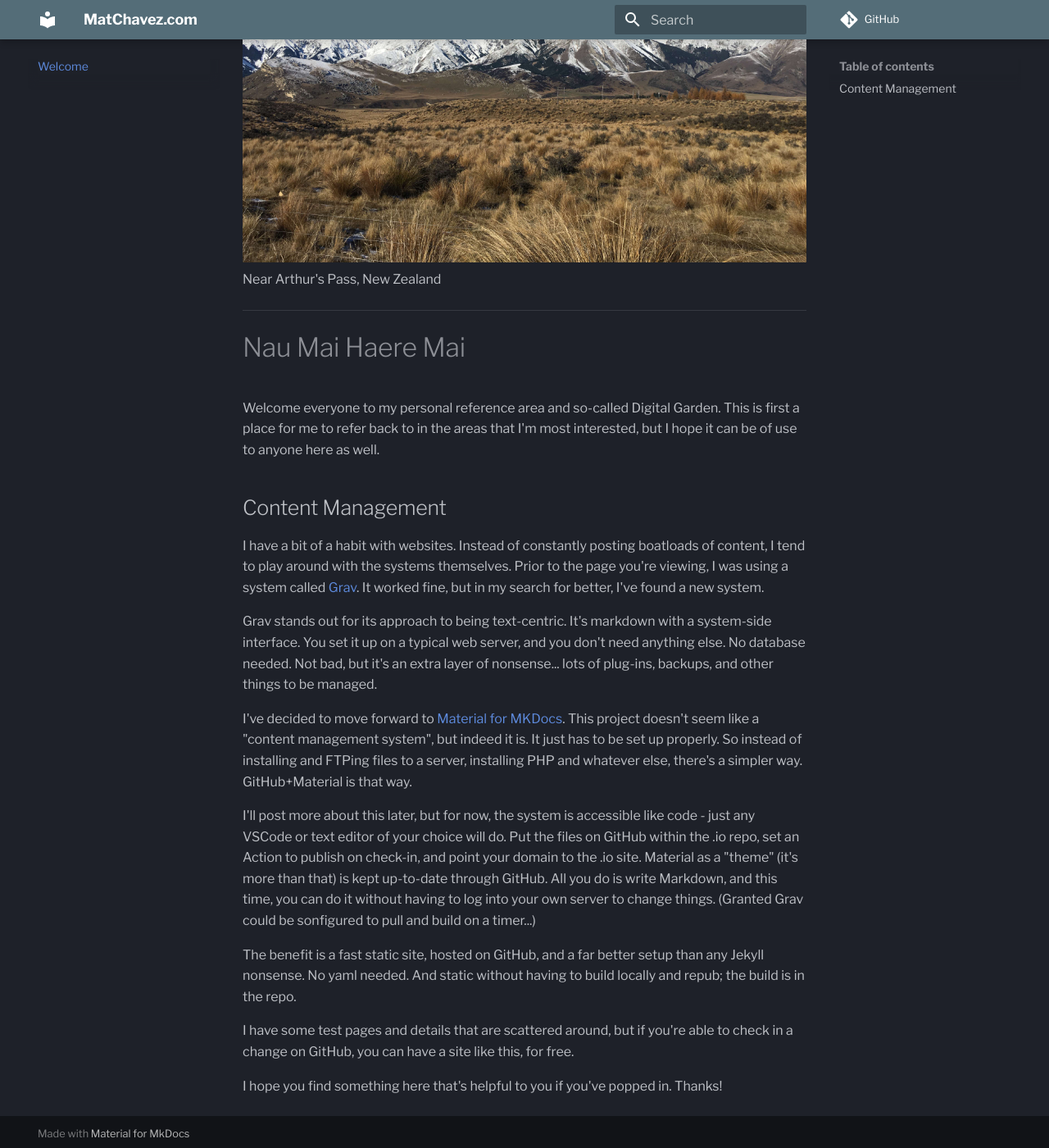
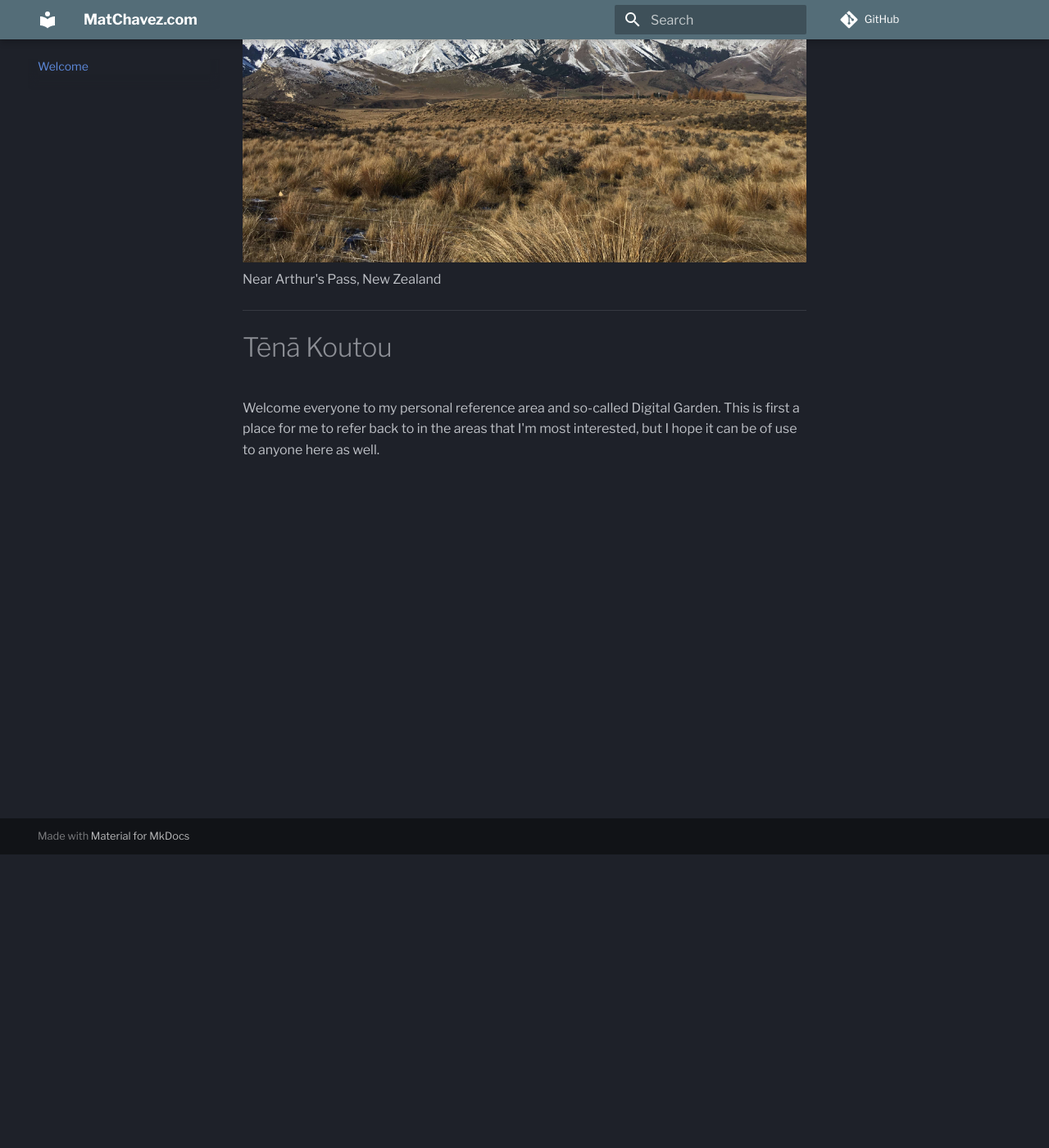
Before and after one commit to matchavez/matchavez.github.io, an MkDocs documentation site: the page built from docs/index.md, in a window 1280 px wide and 1400 px high, scrolled down 358 px. Shown: the whole window at 82% size. Built offline with MkDocs 1.6.1 and Material for MkDocs 9.7.7, drawn with Linux system fonts in a browser that asks for light colours; comment, search, counter and statistics services are not loaded.

Commit message:
[PUBLISHER] Merge #48

```diff
--- a/docs/index.md
+++ b/docs/index.md
@@ -9,25 +9,9 @@
 
 ---
 
-# Nau Mai Haere Mai
+# Tēnā Koutou
 Welcome everyone to my personal reference area and so-called Digital Garden. This is first a place for me to refer back to in the areas that I'm most interested, but I hope it can be of use to anyone here as well.
 
-
-## Content Management
-
-I have a bit of a habit with websites. Instead of constantly posting boatloads of content, I tend to play around with the systems themselves. Prior to the page you're viewing, I was using a system called [Grav](getgrav.org). It worked fine, but in my search for better, I've found a new system.
-
-Grav stands out for its approach to being text-centric. It's markdown with a system-side interface. You set it up on a typical web server, and you don't need anything else. No database needed. Not bad, but it's an extra layer of nonsense... lots of plug-ins, backups, and other things to be managed.
-
-I've decided to move forward to [Material for MKDocs](https://squidfunk.github.io/mkdocs-material/). This project doesn't seem like a "content management system", but indeed it is. It just has to be set up properly. So instead of installing and FTPing files to a server, installing PHP and whatever else, there's a simpler way. GitHub+Material is that way.
-
-I'll post more about this later, but for now, the system is accessible like code - just any VSCode or text editor of your choice will do. Put the files on GitHub within the .io repo, set an Action to publish on check-in, and point your domain to the .io site. Material as a "theme" (it's more than that) is kept up-to-date through GitHub. All you do is write Markdown, and this time, you can do it without having to log into your own server to change things. (Granted Grav could be sonfigured to pull and build on a timer...)
-
-The benefit is a fast static site, hosted on GitHub, and a far better setup than any Jekyll nonsense. No yaml needed. And static without having to build locally and repub; the build is in the repo.
-
-I have some test pages and details that are scattered around, but if you're able to check in a change on GitHub, you can have a site like this, for free.
-
-I hope you find something here that's helpful to you if you've popped in. Thanks!
 
 <!-- Default Statcounter code for GitHub
 https://matchavez.com -->
```
